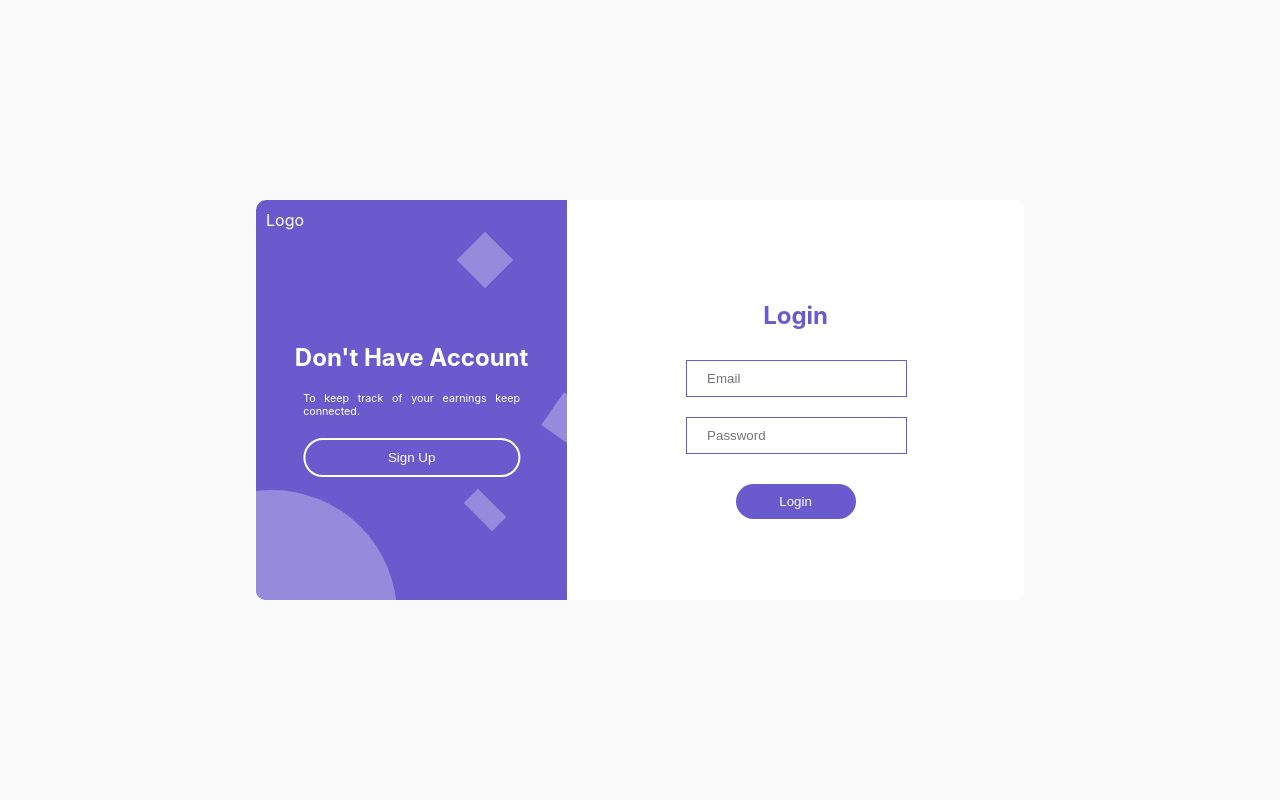
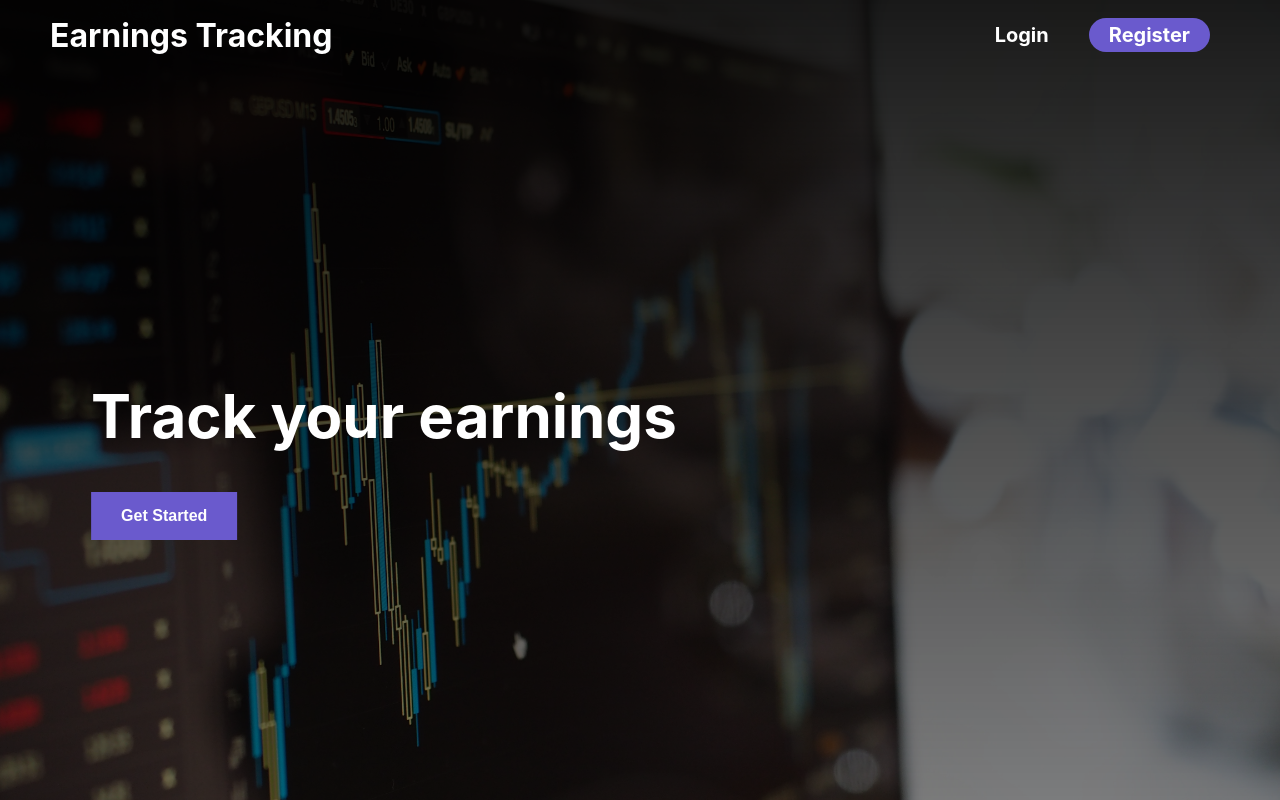
Before and after one commit to M-Umais-Hassan/Earnings-Tracking, a React (Create React App) app: page / in a window 1280 px wide. Built offline with nearby package versions, Linux system fonts and the light colour scheme; no server answers.

Commit message:
home screen added

```diff
--- a/src/Routes/Routes.js
+++ b/src/Routes/Routes.js
@@ -10,6 +10,7 @@ import PageNotFound from '../Screens/PageNotFound/PageNotFound';
 import Loading from '../Components/Loader/Loading';
 import Signin from '../Screens/Auth/Signin';
 import Signup from '../Screens/Auth/Signup';
+import Home from "../Screens/Home/Home";
 import WorkerDashboard from '../Screens/Worker/WorkerDashboard';
 // admin
 import AdminDashboard from '../Screens/Admin/AdminDashboard';
@@ -20,11 +21,10 @@ const Routes = ({ isAuthenticated, isAdmin, loading }) => {
     loading ? <Loading width={50} hegiht={50} /> :
     <Router>
       <Switch>
-        <PublicRoute path="/" component={Signin} exact={true} isAuthenticated={isAuthenticated} isAdmin={isAdmin} />
+        <PublicRoute path="/" component={Home} exact={true} isAuthenticated={isAuthenticated} isAdmin={isAdmin} />
         <PublicRoute path="/signin" component={Signin} exact={true} isAuthenticated={isAuthenticated} isAdmin={isAdmin} />
         <PublicRoute path="/signup" component={Signup} exact={true} isAuthenticated={isAuthenticated} isAdmin={isAdmin} />
         <PrivateRoute path="/dashboard" component={isAdmin ? AdminDashboard : WorkerDashboard}exact={true} isAuthenticated={isAuthenticated} isAdmin={isAdmin} />
-        {/* <PrivateRoute path="/dashboard" component={AdminDashboard} exact={true} isAuthenticated={isAuthenticated} isAdmin={isAdmin} />   */}
         <Route path="*" exact={true} component={PageNotFound} />
       </Switch>
     </Router>
--- /dev/null
+++ b/src/Screens/Home/Home.jsx
@@ -0,0 +1,25 @@
+import React from 'react';
+import { Link } from 'react-router-dom';
+import './home.style.css';
+
+const Home = () => {
+    return (
+        <div className="home__screen">
+            <div className="top__nav">
+                <div className="logo">
+                    <h1>Earnings Tracking</h1>
+                </div>
+                <ul>
+                    <li><Link to="/signin">Login</Link></li>
+                    <li><Link to="/signup">Register</Link></li>
+                </ul>
+            </div>
+            <div className="hero__txt">
+                <h1>Track your earnings</h1>
+                <button><Link to="signup">Get Started</Link></button>
+            </div>
+        </div>
+    )
+}
+
+export default Home
--- /dev/null
+++ b/src/Screens/Home/home.style.css
@@ -0,0 +1,74 @@
+.home__screen {
+  width: 100vw;
+  height: 100vh;
+  background-image: url("../../Assets/bg/bg.jpg"),
+    linear-gradient(rgba(0, 0, 0, 0.9), rgba(0, 0, 0, 0.5));
+  background-blend-mode: overlay;
+  background-repeat: no-repeat;
+  background-size: cover;
+  color: var(--txtWhite);
+}
+
+.top__nav {
+  width: calc(100% - 100px);
+  height: 70px;
+  padding: 0 50px;
+  display: flex;
+  align-items: center;
+  justify-content: space-between;
+}
+
+.home__screen ul {
+  display: flex;
+  align-items: center;
+}
+
+.home__screen ul li {
+  margin: 0 20px;
+  transition: all 0.5s ease;
+}
+
+.home__screen ul li:hover {
+  opacity: 0.9;
+  transform: scale(0.9);
+}
+
+.home__screen ul li a {
+  color: var(--txtWhite);
+  font-size: 20px;
+  font-weight: bold;
+}
+
+.home__screen ul li:last-child {
+  background-color: var(--primary);
+  padding: 5px 20px;
+  border-radius: 25px;
+}
+
+.home__screen .hero__txt {
+  color: var(--txtWhite);
+  font-size: 30px;
+  position: absolute;
+  top: 60%;
+  left: 30%;
+  transform: translate(-50%, -50%);
+}
+
+.home__screen .hero__txt button {
+  background-color: var(--primary);
+  font-size: 16px;
+  font-weight: bold;
+  padding: 15px 30px;
+  margin: 40px 0;
+  transition: all 0.5s ease;
+  cursor: pointer;
+}
+
+.home__screen .hero__txt button:hover {
+  opacity: 0.9;
+  transform: scale(1.2);
+}
+
+.home__screen .hero__txt button a {
+  color: var(--txtWhite);
+}
--- a/src/index.css
+++ b/src/index.css
@@ -31,6 +31,10 @@ ul {
   list-style: none;
 }
 
+a {
+  text-decoration: none;
+}
+
 .container {
   width: 80%;
   margin: auto;
```
Also changed, not shown: src/Assets/bg/bg.jpg (added).
